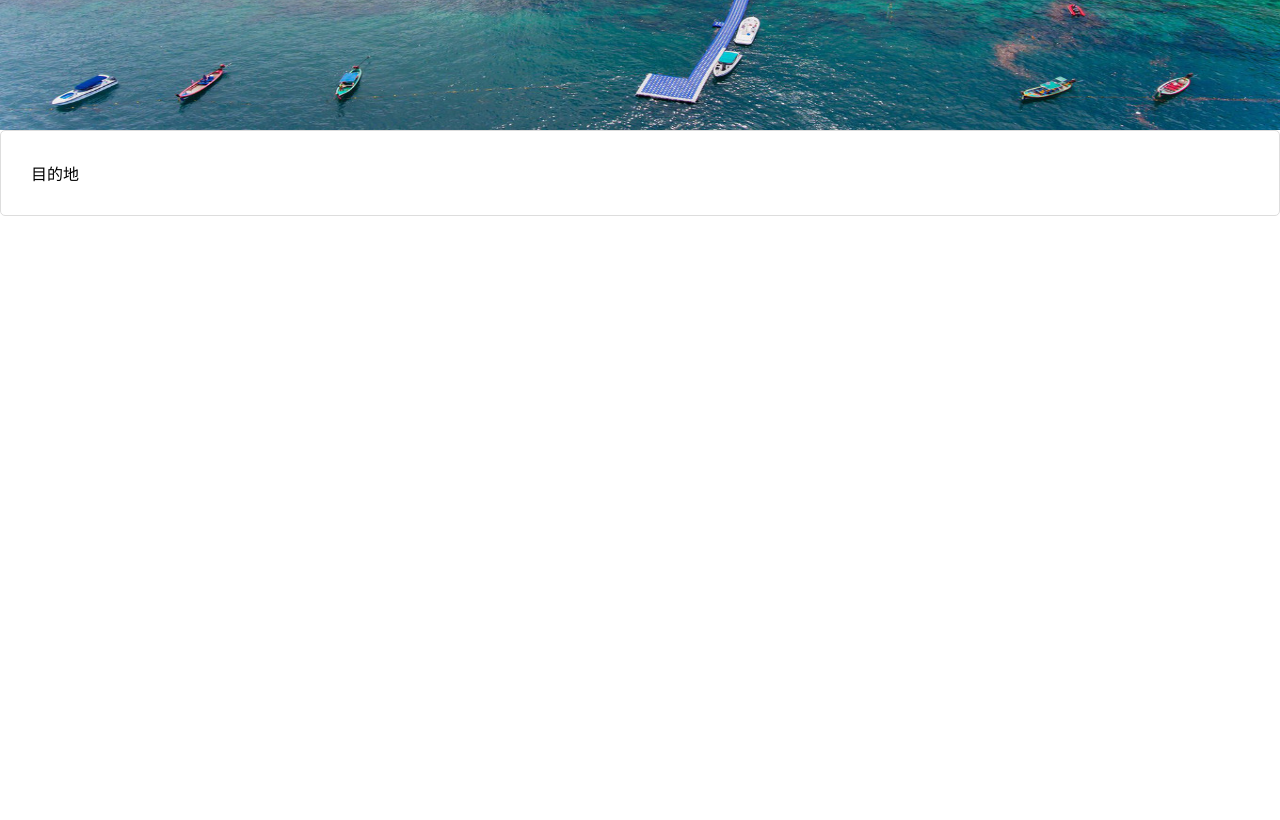
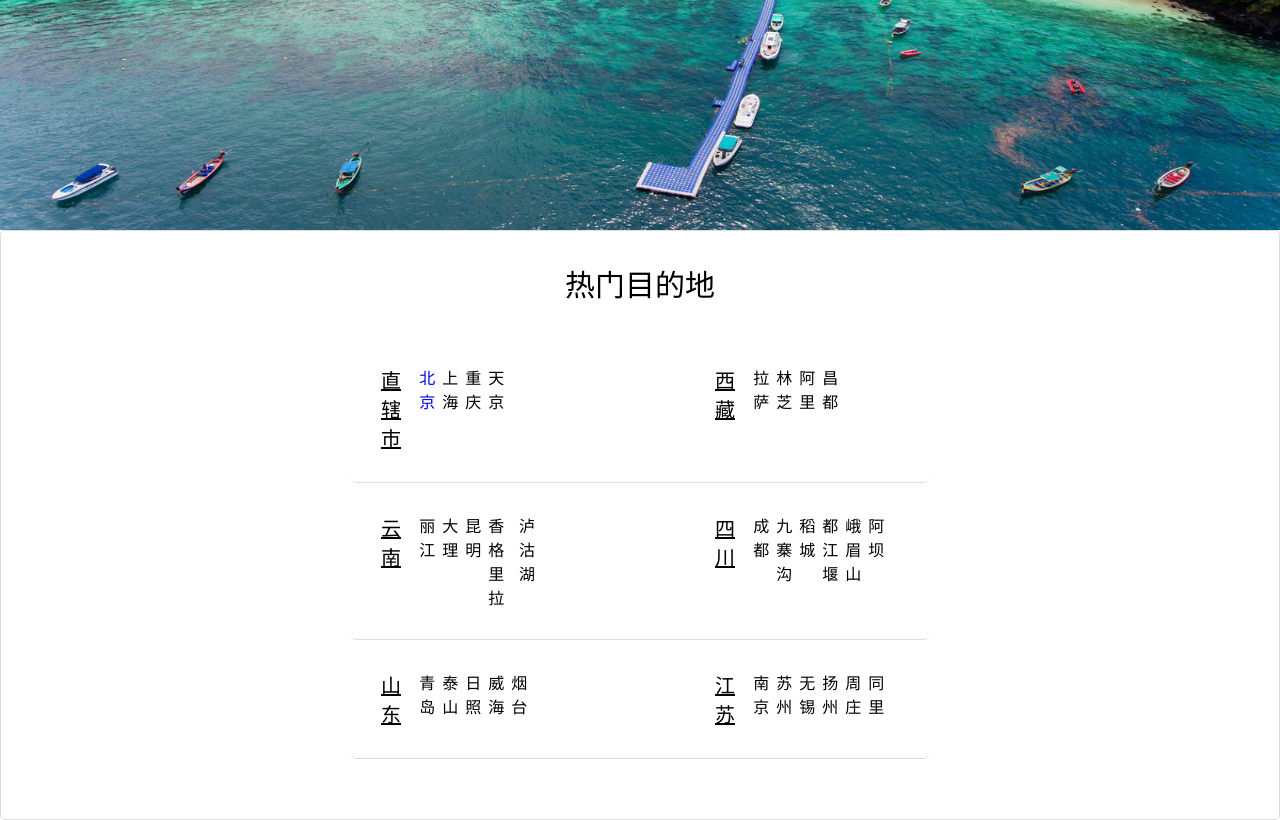
Before and after one commit to luckljq/travelWeb, a Vue app: page /destination in a window 1280 px wide. Shown: the part 440-1260 px from the top of the page. Before the commit the page ends 800 px from the top, so only its background shows below. Built offline with nearby package versions, Linux system fonts and the light colour scheme; a small style sheet from the web is missing.

Commit message:
新增：新增目的地页面

```diff
--- a/src/components/page/Destination.vue
+++ b/src/components/page/Destination.vue
@@ -5,12 +5,86 @@
                 <div class="ms">
                 <div class="ms-title">你想去哪里？</div>
                     <el-input v-model="name" placeholder="我想去..." size="medium" class="handle-input"/>
-                    <el-button icon="el-icon-search" circle size="medium" type="warning"></el-button>
+                    <el-button icon="el-icon-search" circle size="medium" type="warning" @click="toSearch"></el-button>
                 </div>
             </div>
         </div>
         <div class="container">
-        目的地
+            <div class="container-title">热门目的地</div>
+            <div class="center">
+                <div class="mm">
+                    <el-row :gutter="150">
+                        <el-col :span="12">
+                            <el-row>
+                                <el-col :span="5" class="center-title"><a>直辖市</a></el-col>
+                                <el-col :span="3"><a href="https://www.baidu.com" target="_blank">北京</a></el-col>
+                                <el-col :span="3"><a>上海</a></el-col>
+                                <el-col :span="3"><a>重庆</a></el-col>
+                                <el-col :span="3"><a>天京</a></el-col>
+                            </el-row>
+                        </el-col>
+                        <el-col :span="12">
+                            <el-row>
+                                <el-col :span="5" class="center-title"><a>西藏</a></el-col>
+                                <el-col :span="3"><a>拉萨</a></el-col>
+                                <el-col :span="3"><a>林芝</a></el-col>
+                                <el-col :span="3"><a>阿里</a></el-col>
+                                <el-col :span="3"><a>昌都</a></el-col>
+                            </el-row>
+                        </el-col>
+                    </el-row>
+                </div>
+                <div class="mm">
+                <el-row :gutter="150">
+                    <el-col :span="12">
+                        <el-row>
+                            <el-col :span="5" class="center-title"><a>云南</a></el-col>
+                            <el-col :span="3"><a>丽江</a></el-col>
+                            <el-col :span="3"><a>大理</a></el-col>
+                            <el-col :span="3"><a>昆明</a></el-col>
+                            <el-col :span="4"><a>香格里拉</a></el-col>
+                            <el-col :span="3"><a>泸沽湖</a></el-col>
+                        </el-row>
+                    </el-col>
+                    <el-col :span="12">
+                        <el-row>
+                            <el-col :span="5" class="center-title"><a>四川</a></el-col>
+                            <el-col :span="3"><a>成都</a></el-col>
+                            <el-col :span="3"><a>九寨沟</a></el-col>
+                            <el-col :span="3"><a>稻城</a></el-col>
+                            <el-col :span="3"><a>都江堰</a></el-col>
+                            <el-col :span="3"><a>峨眉山</a></el-col>
+                            <el-col :span="3"><a>阿坝</a></el-col>
+                        </el-row>
+                    </el-col>
+                </el-row>
+            </div>
+                <div class="mm">
+                    <el-row :gutter="150">
+                        <el-col :span="12">
+                            <el-row>
+                                <el-col :span="5" class="center-title"><a>山东</a></el-col>
+                                <el-col :span="3"><a>青岛</a></el-col>
+                                <el-col :span="3"><a>泰山</a></el-col>
+                                <el-col :span="3"><a>日照</a></el-col>
+                                <el-col :span="3"><a>威海</a></el-col>
+                                <el-col :span="3"><a>烟台</a></el-col>
+                            </el-row>
+                        </el-col>
+                        <el-col :span="12">
+                            <el-row>
+                                <el-col :span="5" class="center-title"><a>江苏</a></el-col>
+                                <el-col :span="3"><a>南京</a></el-col>
+                                <el-col :span="3"><a>苏州</a></el-col>
+                                <el-col :span="3"><a>无锡</a></el-col>
+                                <el-col :span="3"><a>扬州</a></el-col>
+                                <el-col :span="3"><a>周庄</a></el-col>
+                                <el-col :span="3"><a>同里</a></el-col>
+                            </el-row>
+                        </el-col>
+                    </el-row>
+                </div>
+            </div>
         </div>
     </div>
 </template>
@@ -21,10 +95,36 @@
             return {
                 name:'',
             }
+        },
+        methods:{
+            toSearch() {
+                this.$router.push({
+                    path:'/search?q=' + this.name,
+
+                });
+            }
         }
     }
 </script>
 <style scoped>
+    .mm {
+        padding: 30px;
+        border-bottom: 1px solid #ddd;
+        border-radius: 5px;
+    }
+    .center-title {
+        font-size: 20px;
+        text-decoration: underline;
+    }
+    .center {
+        padding: 30px 320px;
+        /*text-align: center;*/
+    }
+    .container-title {
+        text-align: center;
+        font-size: 30px;
+
+    }
     .handle-input {
         width: 260px;
         margin-right: 20px;
@@ -34,7 +134,7 @@
         background: url("../../assets/img/header.jpg") no-repeat;
         background-size: 100% 100%;
         width: 100%;
-        height: 500px;
+        height: 600px;
     }
     .ms-title{
         width:100%;
@@ -49,7 +149,7 @@
         width:350px;
         margin:-190px 0 0 -175px;
         border-radius: 5px;
-        background: rgba(128,128,128, 0.4);
+        background: rgba(128,128,128, 0.2);
         overflow: hidden;
     }
     .login-btn button{
--- /dev/null
+++ b/src/components/page/Search.vue
@@ -0,0 +1,19 @@
+<template>
+    <div>
+        {{$route.query.q}}
+        搜索页面
+    </div>
+</template>
+<script>
+    export default {
+        name: 'searchPage',
+        data() {
+            return {
+                name:'',
+            }
+        },
+    }
+</script>
+<style scoped>
+
+</style>
--- a/src/router/index.js
+++ b/src/router/index.js
@@ -41,6 +41,11 @@ export default new Router({
                     meta: { title: '问答' }
                 },
                 {
+                    path: '/search',
+                    component: resolve => require(['../components/page/Search.vue'], resolve),
+                    meta: { title: '搜索' }
+                },
+                {
                     path: '/404',
                     component: resolve => require(['../components/page/404.vue'], resolve),
                     meta: { title: '404' }
```
